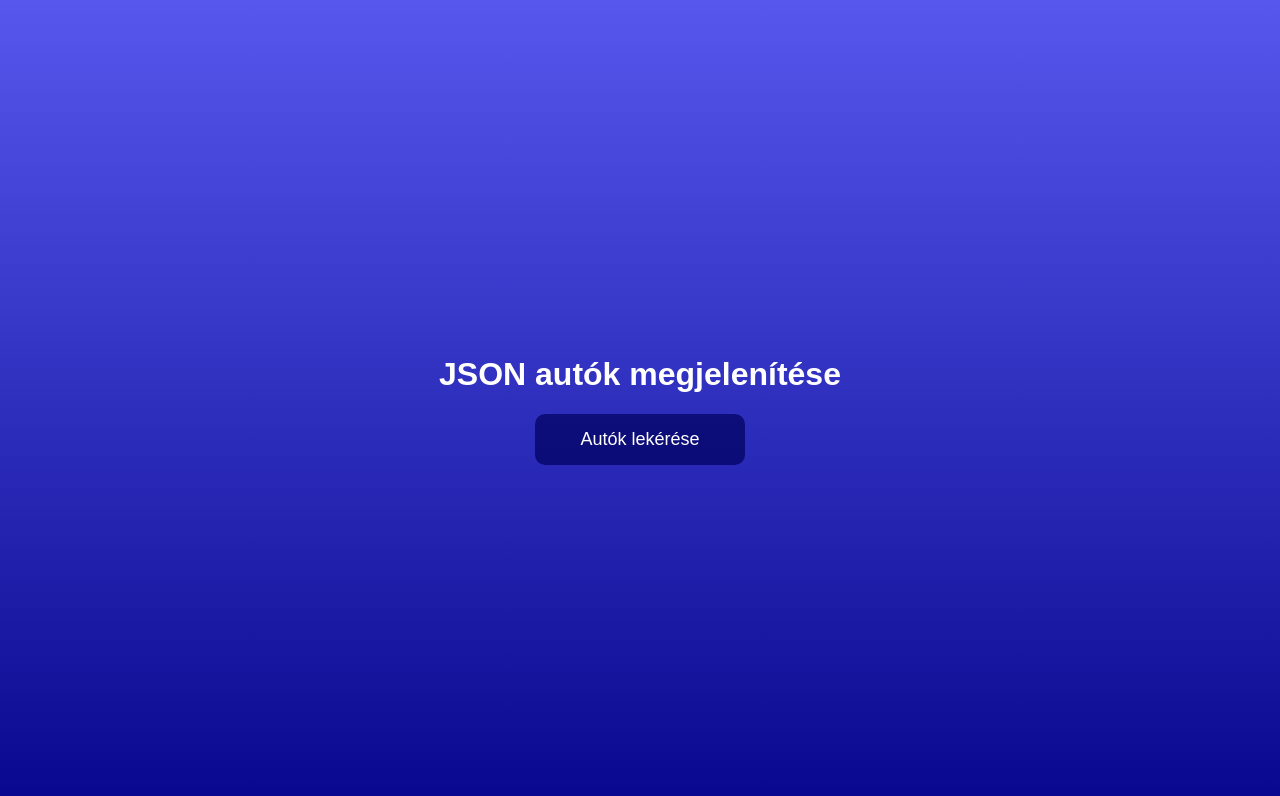
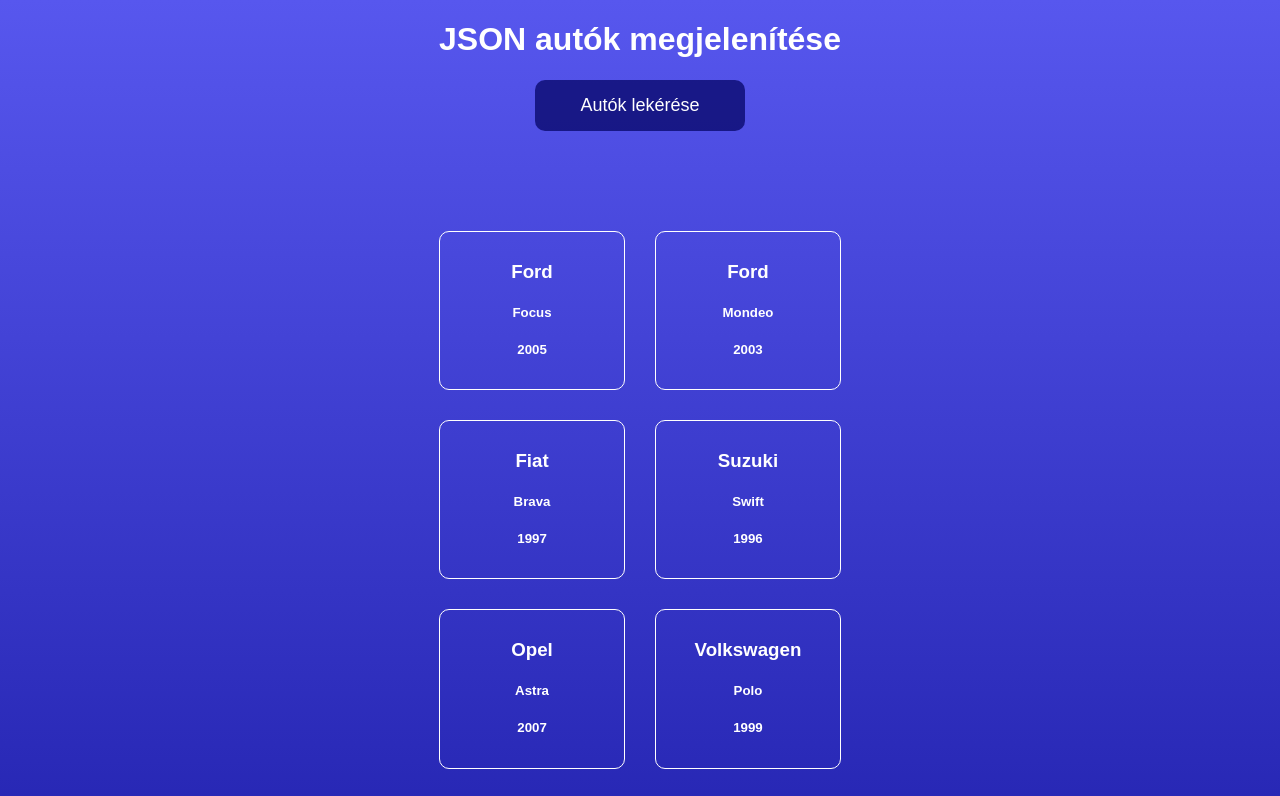
Before and after one commit to Alex2518-9/autok-json-js, a plain HTML site: page index.html in a window 1280 px wide. Both pictures are taken after a click on the button "Autók lekérése". Shown: the top 796 px of the page. Drawn offline with Linux system fonts and the light colour scheme.

Commit message:
app.js file szerkesztése kész- fetch + megjelenítés és css módosítása kész

```diff
--- a/app.js
+++ b/app.js
@@ -0,0 +1,30 @@
+const button = document.getElementById("button");
+const result = document.querySelector(".result");
+
+button.addEventListener("click", async () => {
+
+
+    const res = await fetch("cars.json");
+    const data = await res.json();
+
+    console.log(data);
+
+    let output = "";
+
+    data.forEach(car => {
+
+
+        output += `
+
+        <div class='car'>
+
+        <h3>${car.brand}</h3>
+        <h5>${car.type}</h5>
+        <h5>${car.factoryYear}</h5>
+        </div>
+
+        `;
+    });
+
+    result.innerHTML = output;
+})
--- a/style.css
+++ b/style.css
@@ -4,7 +4,7 @@
     padding: 0;
     font-family: Arial, Helvetica, sans-serif;
     width: 100%;
-    height: 100vh;
+    min-height: 100vh;
     display: flex;
     justify-content: center;
     align-items: center;
@@ -23,3 +23,19 @@
     color: #fff;
     font-size: 18px;
 }
+
+.result{
+
+    display: grid;
+    grid-template-columns: 1fr 1fr;
+    gap: 30px;
+    margin-top: 100px;
+}
+
+.car{
+
+    border: 1px solid white;
+    border-radius: 10px;
+    padding: 10px;
+
+}
```
